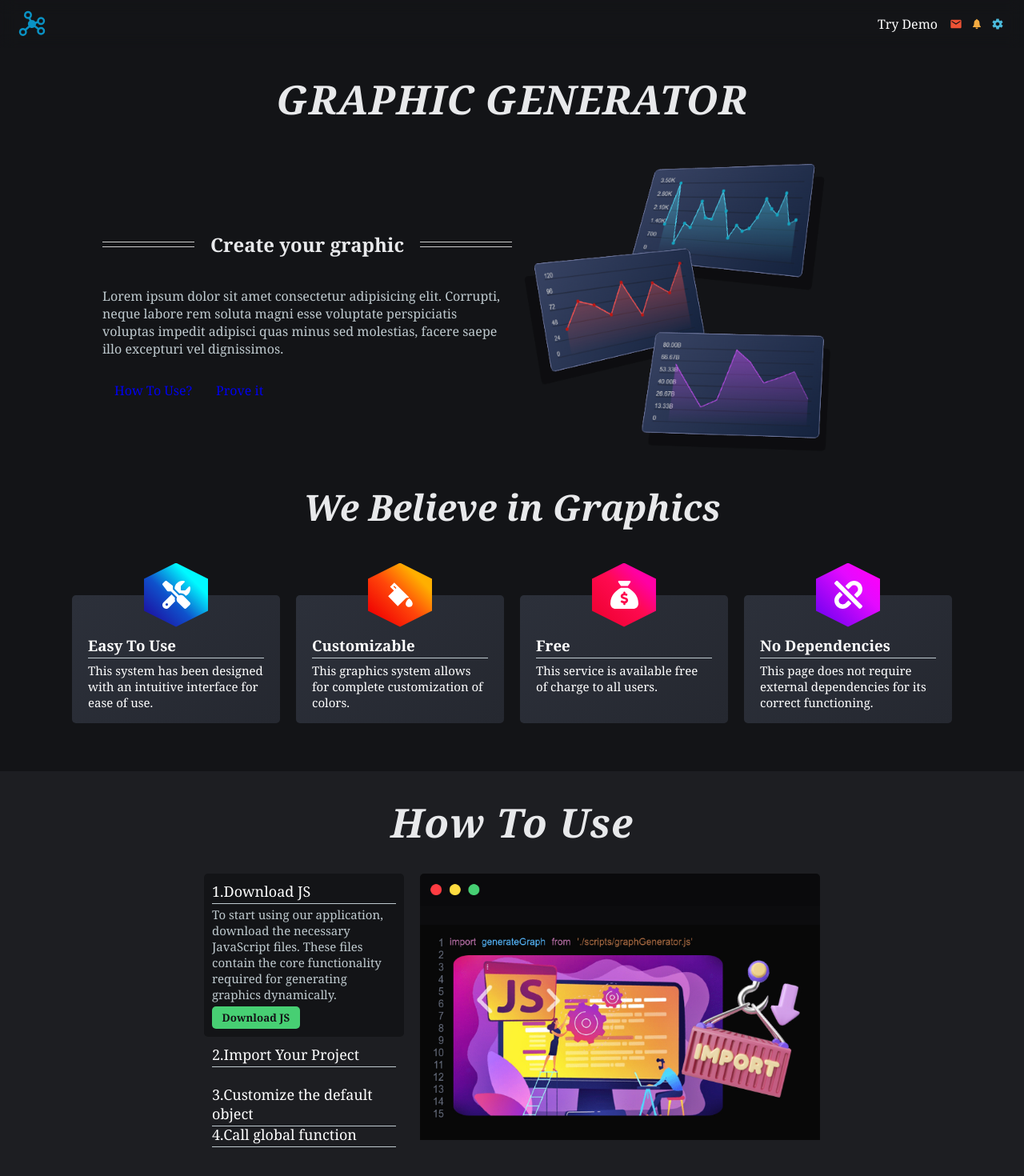
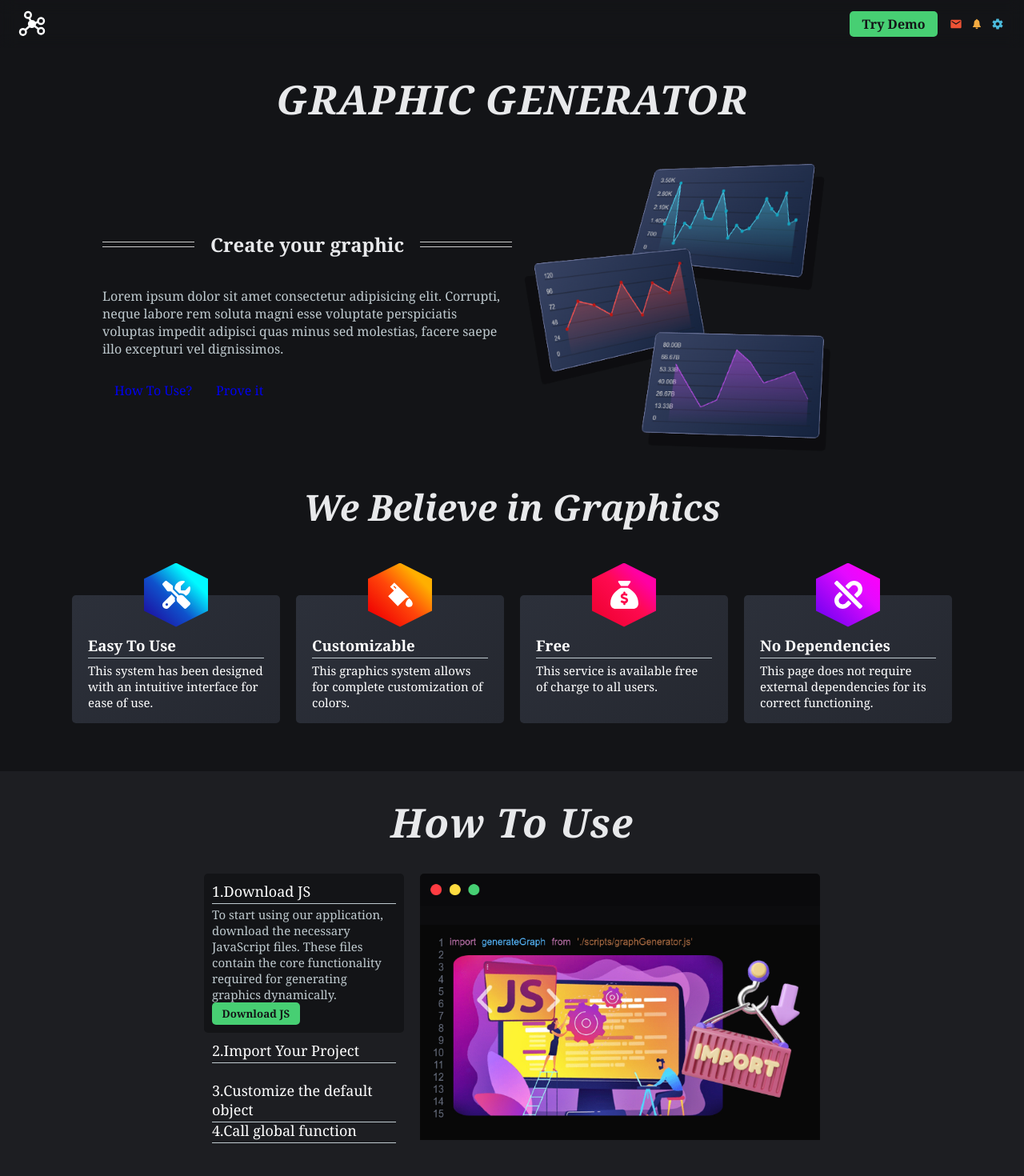
Before and after one commit to JuanmiBassa/graphGenerator, a React (Vite) app: page / in a window 1280 px wide. Shown: the top 1470 px of the page at 80% size. Built offline with nearby package versions, Linux system fonts and the light colour scheme.

Commit message:
colores y diseño boton nav

```diff
--- a/src/index.css
+++ b/src/index.css
@@ -10,6 +10,7 @@
 
     --bg-dark-container: #252830;
     --bg-light-container: #2C303A;
+    --bg-light: #4A4D57;
 
     --inset-input: #00000033;
     --inset-shadow: #ffffff26 0px 1px 1px, inset #00000080 0 0 0 1px;
@@ -43,7 +44,6 @@ input {
     background: var(--default-button);
     padding: 5px;
     border-radius: 5px;
-    margin-top: 5px;
     width: 100px;
     text-decoration: none;
     color: var(--bg-dark);
@@ -66,11 +66,10 @@ header {
 
 #logo {
     font-size: 40px;
-    color: white;
     display: flex;
     justify-content: center;
     align-items: center;
-    color: var(--prym-blue-color);
+    color: white;
 }
 
 header nav ul {
--- a/src/routes/Root.jsx
+++ b/src/routes/Root.jsx
@@ -26,7 +26,7 @@ export default function Root() {
                 <nav>
                     <ul>
                         <li className='nav-list'>
-                            <Link to="/demo">{t('navTest')}</Link>
+                            <Link className='default-button' to="/demo">{t('navTest')}</Link>
                         </li>
                         <li className='nav-list'>
                             <MdEmail className="email-icon link-icon" />
```
